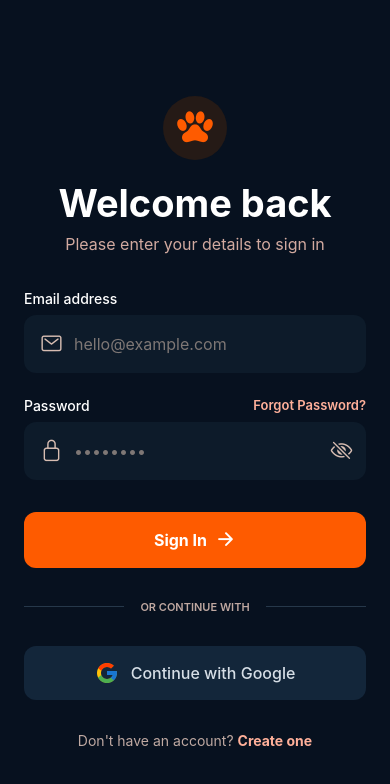
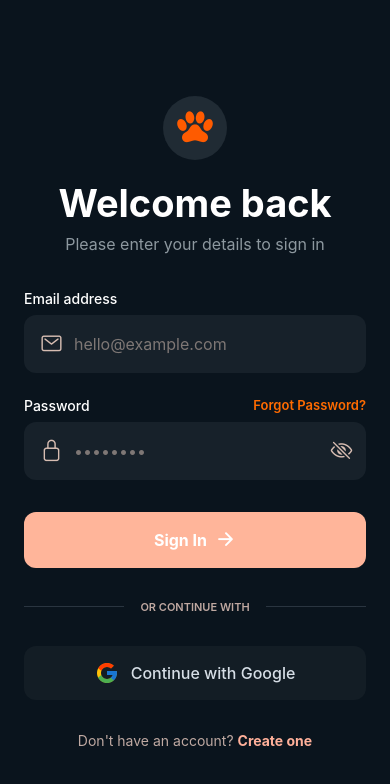
Before and after one commit to DurgeshAppDev/Pawspastures, a React Native app: screen /Home in a window 390 px wide. Shown: the top 784 px of the page. Built offline with nearby package versions, Linux system fonts and the light colour scheme; no server answers.

Commit message:
color change

```diff
--- a/src/theme/colors.js
+++ b/src/theme/colors.js
@@ -22,4 +22,7 @@ export const colors = {
         // Borders
         border: "#26384A",
         "border-subtle": "#1C2A34",
+
+        white: "#ffffff",
+        secondary:"#AAB4C0"
 };
--- a/tailwind.config.js
+++ b/tailwind.config.js
@@ -5,35 +5,35 @@ module.exports = {
     "./src/**/*.{js,jsx,ts,tsx}",
     "./app/**/*.{js,jsx,ts,tsx}",
   ],
+
   presets: [require("nativewind/preset")],
+
   theme: {
     extend: {
       colors: {
-        // Backgrounds
-        background: "#07111F",
-        surface: "#0D1B2A",
-        "surface-elevated": "#13263A",
-        "surface-icon": "#251A16",
 
-        // Brand
-        primary: "#FE5B00",
-        "primary-dark": "#D94D00",
+        background: "#0A141D",
+        surface: "#17212A",
+        "surface-elevated": "#131D25",
+        "surface-icon": "#202B34",
 
-        // Text
+        primary: "#FFB59A",
+        "primary-dark": "#F39A7C",
+
+        // Orange accent
+        accent: "#FF6B00",
+
         "text-primary": "#FFFFFF",
-        "text-secondary": "#AAB4C0",
-        "text-muted": "#D2AAA0",
-        "text-placeholder": "#7E7775",
-        accent: "#FFB09A",
+        "text-secondary": "#B7C0C8",
+        "text-muted": "#8D989F",
+        "text-placeholder": "#6F7A82",
 
-        // Icons
-        "icon-muted": "#D7BDB2",
-
-        // Borders
-        border: "#26384A",
-        "border-subtle": "#1C2A34",
+        "icon-muted": "#C5CDD2",
+        border: "#2A3540",
+        "border-subtle": "#202C35",
       },
     },
   },
+
   plugins: [],
 };
```
